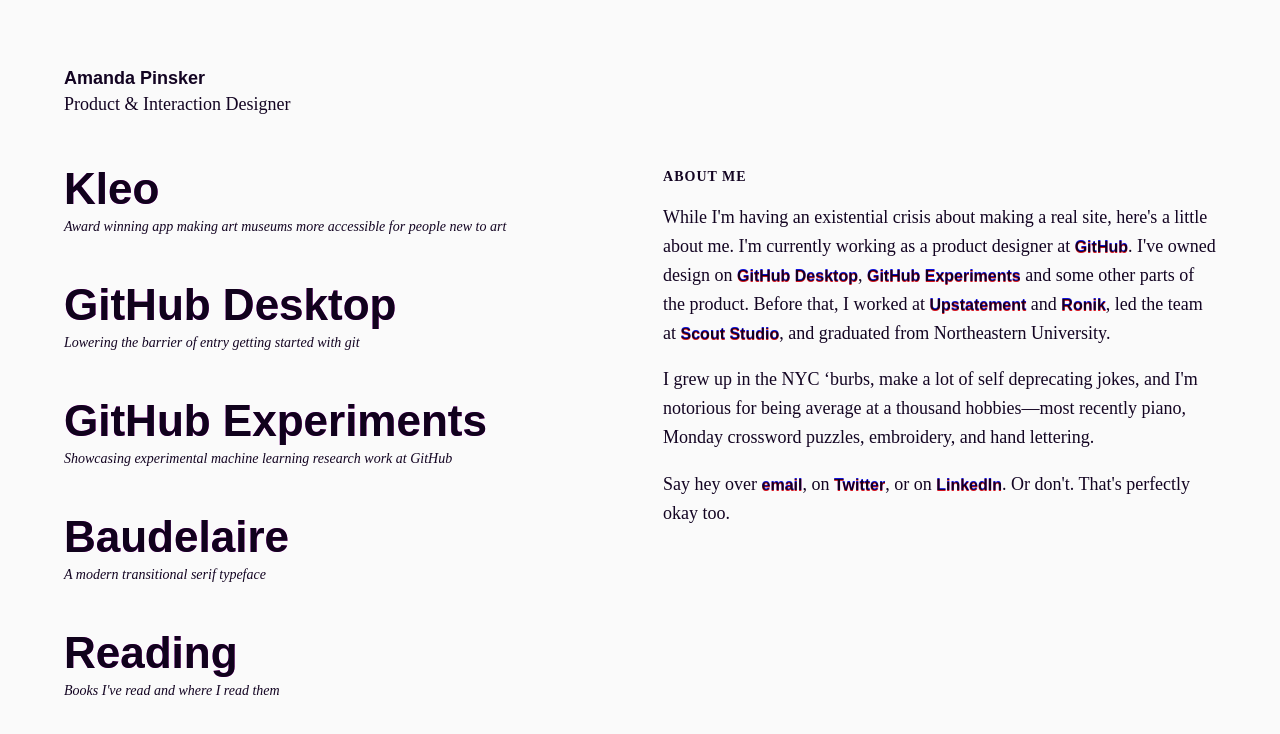
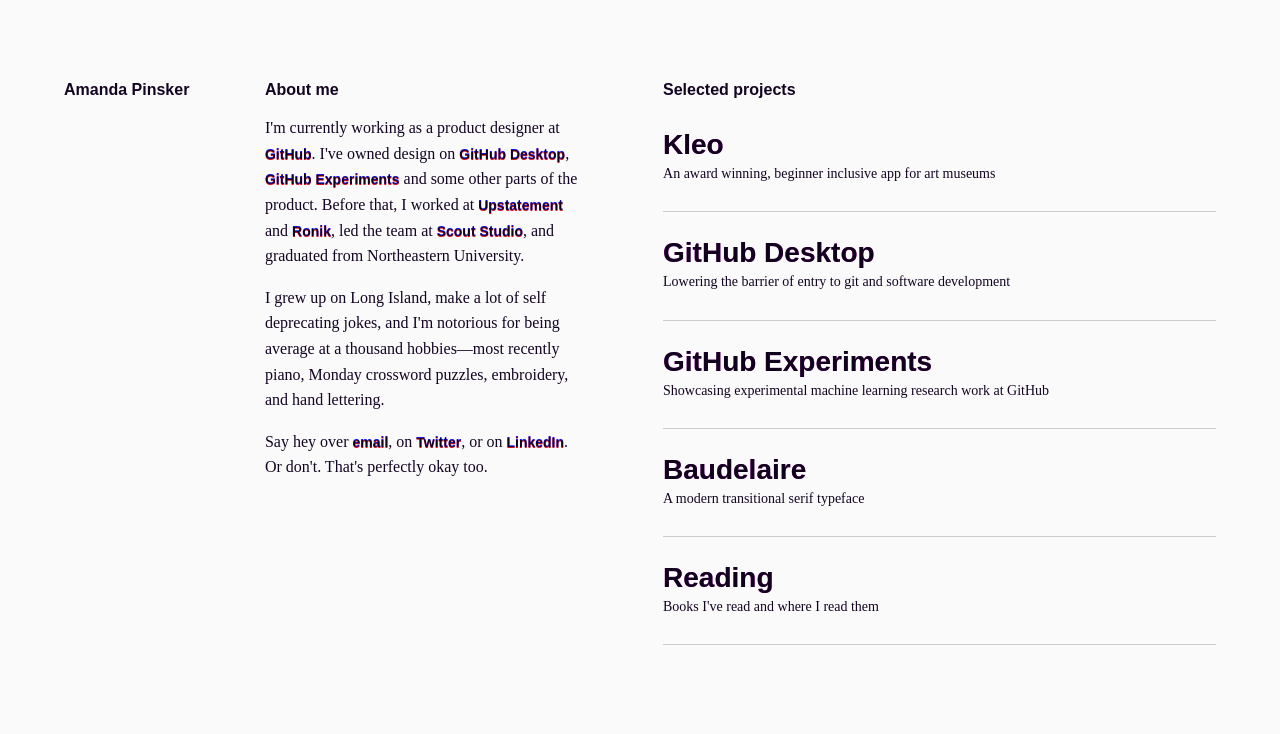
Before and after one commit to ampinsk/ampinsk.github.io, a Jekyll site: the page built from index.html, in a window 1280 px wide. Shown: the top 734 px of the page. Built offline with Jekyll 4.4.1, drawn with Linux system fonts in a browser that asks for light colours; some web fonts are replaced.

Commit message:
rearrange

```diff
--- a/_sass/_variables.scss
+++ b/_sass/_variables.scss
@@ -44,6 +44,6 @@
 $foreground: $black;
 $primary-font: $serif;
 $secondary-font: $sans-text;
-$primary-font-size: 18px;
-$secondary-font-size: 16px;
+$primary-font-size: 16px;
+$secondary-font-size: 14px;
 $highlight: $red;
--- a/index.html
+++ b/index.html
@@ -6,19 +6,36 @@
 
 
 <section class="site-container home">
-  <h1>Amanda Pinsker</h1>
-  <h2>Product & Interaction Designer</h2>
 
-  <!-- <img src="accent.svg" width="20px" class="accent"/> -->
+
   <section class="content">
+
+
+    <!-- <section class="about"> -->
+      <div class="identity">
+        <h1>Amanda Pinsker</h1>
+      </div>
+
+      <!-- <img src="accent.svg" width="20px" class="accent"/> -->
+      <div class="about">
+        <h1>About me</h1>
+        <p>I'm currently working as a product designer at <a data-content="GitHub" href="https://github.com">GitHub</a>. I've owned design on <a data-content="GitHub Desktop" href="https://desktop.github.com">GitHub Desktop</a>, <a data-content="GitHub Experiments" href="https://experiments.github.com">GitHub Experiments</a> and some other parts of the product. Before that, I worked at <a data-content="Upstatement" href="https://upstatement.com">Upstatement</a> and <a data-content="Ronik" href="https://ronikdesign.com">Ronik</a>, led the team at <a data-content="Scout Studio" href="https://neu.edu/scout">Scout Studio</a>, and graduated from Northeastern University.</p>
+
+        <p>I grew up on Long Island, make a lot of self deprecating jokes, and I'm notorious for being average at a thousand hobbies—most recently piano, Monday crossword puzzles, embroidery, and hand lettering.</p>
+
+        <p>Say hey over <a data-content="email" href="mailto:apinsker4@gmail.com">email</a>, on <a data-content="Twitter" href="https://twitter.com/ampinsk">Twitter</a>, or on <a data-content="LinkedIn" href="http://linkedin.com/in/amandapinsker">LinkedIn</a>. Or don't. That's perfectly okay too.</p>
+      </div>
+    <!-- </section> -->
+
     <section class="work">
+      <h1>Selected projects</h1>
       <div class="project">
         <a data-content="Kleo" href="/project/museum">Kleo</a>
-        <h5>Award winning app making art museums more accessible for people new to art</h5>
+        <h5>An award winning, beginner inclusive app for art museums</h5>
       </div>
       <div class="project">
         <a data-content="GitHub Desktop" href="https://desktop.github.com">GitHub Desktop</a>
-        <h5>Lowering the barrier of entry getting started with git</h5>
+        <h5>Lowering the barrier of entry to git and software development</h5>
       </div>
       <div class="project">
         <a data-content="GitHub Experiments" href="https://experiments.github.com">GitHub Experiments</a>
@@ -33,14 +50,5 @@
         <h5>Books I've read and where I read them</h5>
       </div>
     </section>
-
-    <section class="about">
-      <h6>About me</h6>
-      <p>While I'm having an existential crisis about making a real site, here's a little about me. I'm currently working as a product designer at <a data-content="GitHub" href="https://github.com">GitHub</a>. I've owned design on <a data-content="GitHub Desktop" href="https://desktop.github.com">GitHub Desktop</a>, <a data-content="GitHub Experiments" href="https://experiments.github.com">GitHub Experiments</a> and some other parts of the product. Before that, I worked at <a data-content="Upstatement" href="https://upstatement.com">Upstatement</a> and <a data-content="Ronik" href="https://ronikdesign.com">Ronik</a>, led the team at <a data-content="Scout Studio" href="https://neu.edu/scout">Scout Studio</a>, and graduated from Northeastern University.</p>
-
-      <p>I grew up in the NYC ‘burbs, make a lot of self deprecating jokes, and I'm notorious for being average at a thousand hobbies—most recently piano, Monday crossword puzzles, embroidery, and hand lettering.</p>
-
-      <p>Say hey over <a data-content="email" href="mailto:apinsker4@gmail.com">email</a>, on <a data-content="Twitter" href="https://twitter.com/ampinsk">Twitter</a>, or on <a data-content="LinkedIn" href="http://linkedin.com/in/amandapinsker">LinkedIn</a>. Or don't. That's perfectly okay too.</p>
-    </section>
   </section>
 </section>
--- a/main.scss
+++ b/main.scss
@@ -35,26 +35,22 @@
   line-height: 1.45;
 }
 
+// Home page
 
 .home {
-  padding: 3% 0;
+  padding: 4% 0;
   width: 90%;
 
-  @include mq($tablet) {
-  }
-
   p {
-    font-size: 18px;
+    font-size: $primary-font-size;
     line-height: 1.6;
   }
 
   a {
     font-family: $secondary-font;
     cursor: pointer;
-    font-size: $secondary-font-size;
+    font-size: 14px;
     font-weight: 600;
-    line-height: 0;
-    position: relative;
     mix-blend-mode: multiply;
     color: $blue;
     white-space: nowrap;
@@ -63,7 +59,7 @@
     &:after {
       content: attr(data-content);
       position: absolute;
-      top: 10px;
+      top: 9px;
       left: 0;
       color: $red;
       mix-blend-mode: multiply;
@@ -73,7 +69,7 @@
 
     &:hover:after {
       left: 2px;
-      top: 12px;
+      top: 10px;
       transition: $timing-cubic;
     }
   }
@@ -88,29 +84,27 @@
     font-size: $primary-font-size;
     font-family: $primary-font;
     font-weight: normal;
-    margin-bottom: 54px;
+    padding-bottom: 20px;
   }
 
   h6 {
-    text-transform: uppercase;
-    letter-spacing: 1px;
-    font-size: 14px;
+    font-family: $secondary-font;
+    font-size: 16px;
   }
 
   h5 {
-    font-size: 14px;
-    font-style: italic;
-    margin: 0;
-    padding: 30px 0;
+    line-height: 1.8;
+    font-size: $secondary-font-size;
   }
 }
 
 
 .project {
-  margin-bottom: 40px;
+  padding: 25px 0;
+  border-bottom: 1px solid $gray;
 
   a {
-    font-size: 44px;
+    font-size: 28px;
     display: block;
 
     &:after {
@@ -125,28 +119,44 @@
   }
 }
 
+.content {
+  display: flex;
+  justify-content: space-between;
+  flex-direction: column;
+
+  @include mq($tablet) {
+
+    flex-direction: row;
+    justify-content: space-between;
+  }
+}
+
 .work {
   width: 100%;
-  padding-top: 20px;
-  margin-right: 5px;
+  display: inline-block;
 
   @include mq($tablet) {
     width: 48%;
-    float: left;
   }
+
 }
 
 .about {
   width: 100%;
+  display: inline-block;
 
   @include mq($tablet) {
-    width: 48%;
-    float: right;
+    width: 28%;
+  }
+
+  a {
+    line-height: 0;
   }
 }
 
 .accent {
   display: block;
+  margin: 25px 0;
 }
 
 section {
```
